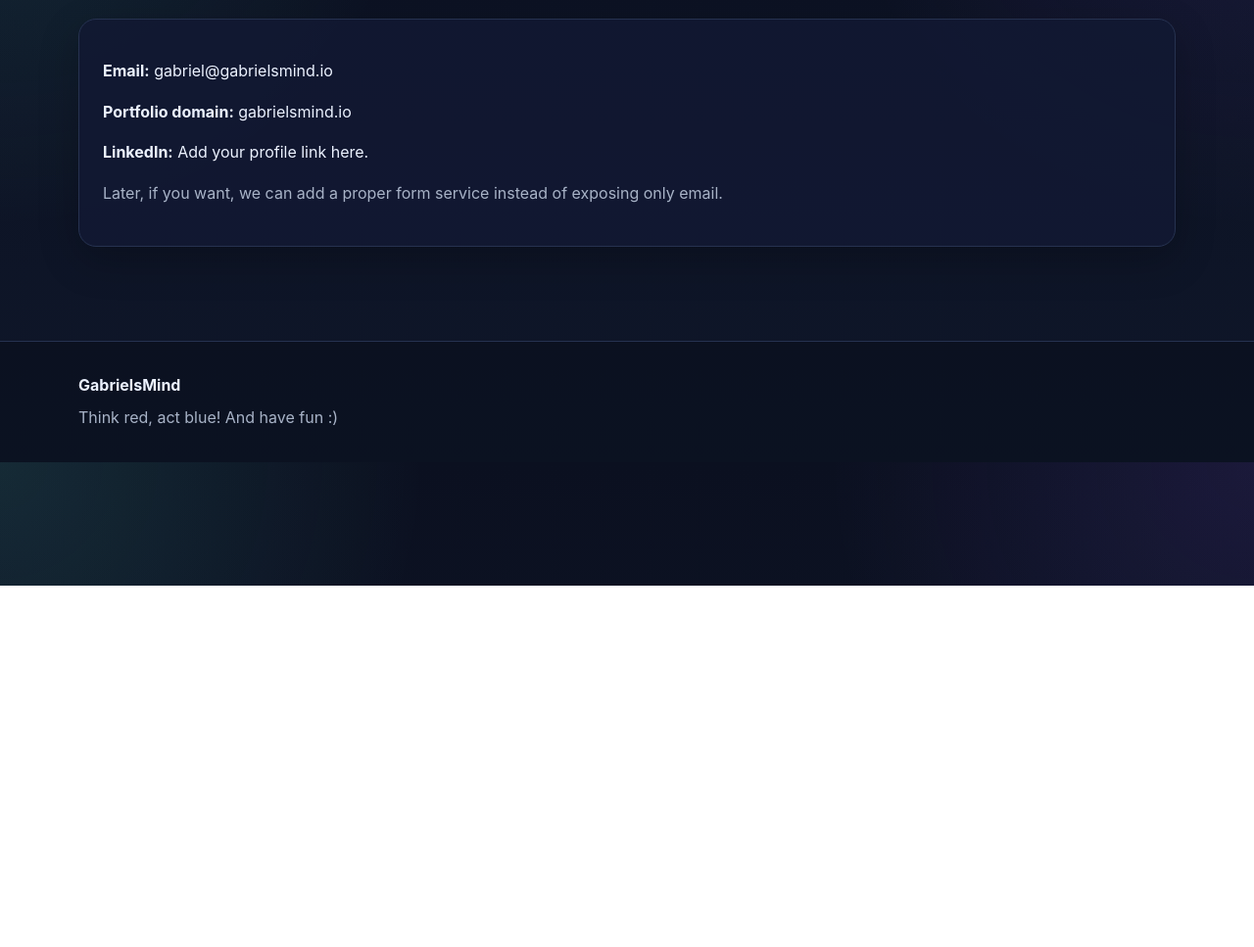
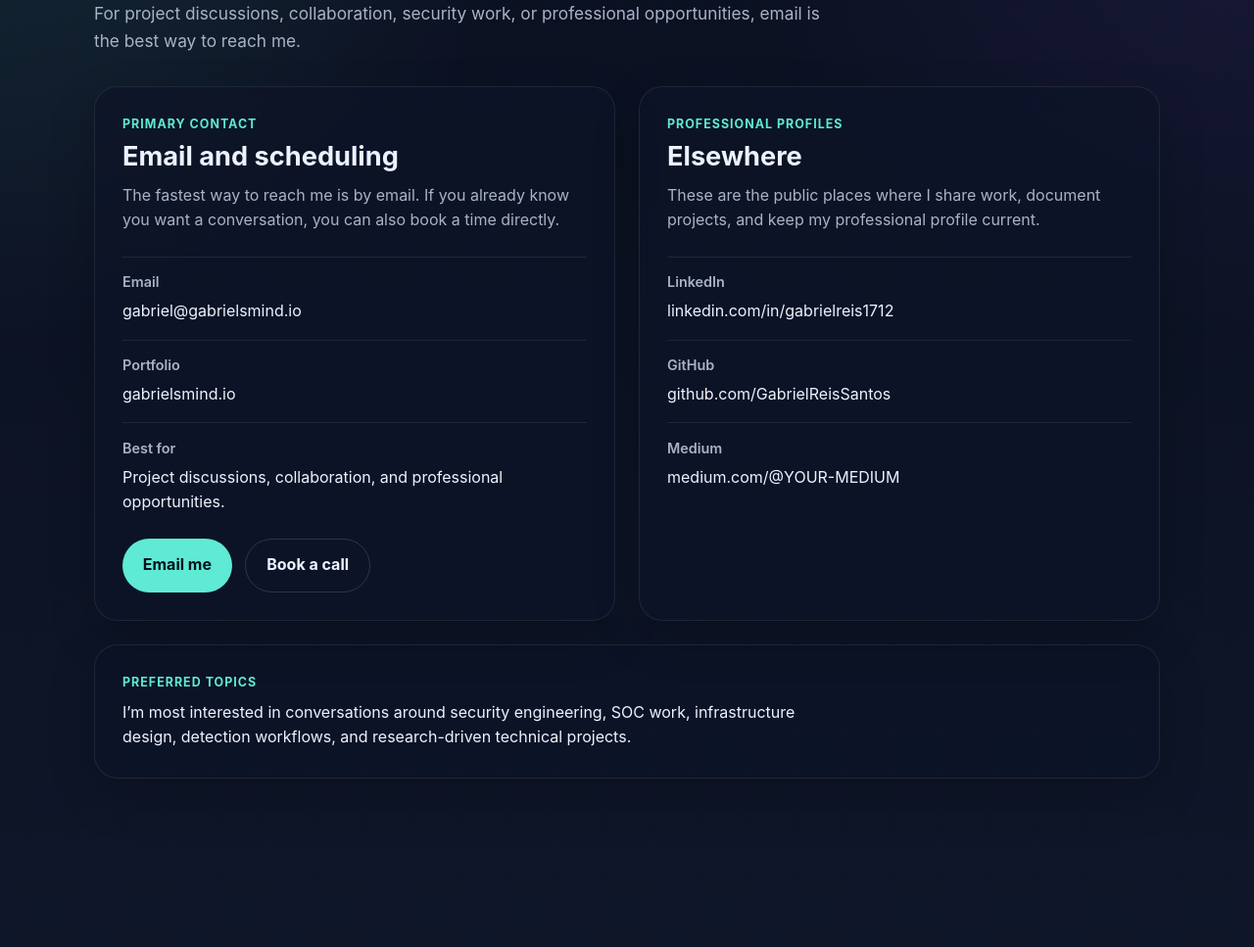
Before and after one commit to GabrielReisSantos/gabrielsmind.github.io, an Astro site: page /contact in a window 1280 px wide. Shown: the part 202-1169 px from the top of the page at 98% size. Before the commit the page ends 800 px from the top, so only its background shows below. Built offline with nearby package versions, Linux system fonts and the light colour scheme; Astro itself is replaced by a stand-in of ours.

Commit message:
Redesign contact page with email and scheduling

```diff
--- a/src/components/Footer.astro
+++ b/src/components/Footer.astro
@@ -2,7 +2,7 @@
   <div class="container footer-inner">
     <div>
       <strong>GabrielsMind</strong>
-      <p class="muted">Think red, act blue! And have fun :)</p>
+      <p class="muted">Security projects, research, and documented engineering work.</p>
     </div>
 </footer>
 
--- a/src/pages/contact.astro
+++ b/src/pages/contact.astro
@@ -1,20 +1,239 @@
 ---
 import BaseLayout from "../layouts/BaseLayout.astro";
+import SectionIntro from "../components/SectionIntro.astro";
 ---
 
-<BaseLayout title="Contact | GabrielsMind" description="Contact Gabriel.">
+<BaseLayout
+  title="Contact | GabrielsMind"
+  description="Get in touch for project discussions, collaboration, security work, or professional opportunities."
+>
   <section class="section">
-    <p class="eyebrow">Contact</p>
-    <h1>Get in touch</h1>
-    <p class="lead">
-      The cleanest way to reach me is by email.
-    </p>
+    <div class="container contact-page">
+      <SectionIntro
+        eyebrow="Contact"
+        title="Get in touch"
+        text="For project discussions, collaboration, security work, or professional opportunities, email is the best way to reach me."
+      />
 
-    <div class="card">
-      <p><strong>Email:</strong> <a href="mailto:gabriel@gabrielsmind.io">gabriel@gabrielsmind.io</a></p>
-      <p><strong>Portfolio domain:</strong> <a href="https://gabrielsmind.io">gabrielsmind.io</a></p>
-      <p><strong>LinkedIn:</strong> Add your profile link here.</p>
-      <p class="muted">Later, if you want, we can add a proper form service instead of exposing only email.</p>
+      <div class="contact-grid">
+        <div class="contact-card">
+          <p class="card-label">Primary contact</p>
+          <h2>Email and scheduling</h2>
+          <p class="card-text">
+            The fastest way to reach me is by email. If you already know you want a conversation,
+            you can also book a time directly.
+          </p>
+
+          <div class="contact-list">
+            <div class="contact-item">
+              <span>Email</span>
+              <a href="mailto:gabriel@gabrielsmind.io">gabriel@gabrielsmind.io</a>
+            </div>
+
+            <div class="contact-item">
+              <span>Portfolio</span>
+              <a href="https://gabrielsmind.io" target="_blank" rel="noopener noreferrer">
+                gabrielsmind.io
+              </a>
+            </div>
+
+            <div class="contact-item">
+              <span>Best for</span>
+              <p>Project discussions, collaboration, and professional opportunities.</p>
+            </div>
+          </div>
+
+          <div class="contact-actions">
+            <a class="btn btn-primary" href="mailto:gabriel@gabrielsmind.io">Email me</a>
+            <a
+              class="btn btn-secondary"
+              href="https://calendly.com/YOUR-CALENDLY-LINK"
+              target="_blank"
+              rel="noopener noreferrer"
+            >
+              Book a call
+            </a>
+          </div>
+        </div>
+
+        <div class="contact-card">
+          <p class="card-label">Professional profiles</p>
+          <h2>Elsewhere</h2>
+          <p class="card-text">
+            These are the public places where I share work, document projects, and keep my professional profile current.
+          </p>
+
+          <div class="contact-list">
+            <div class="contact-item">
+              <span>LinkedIn</span>
+              <a
+                href="https://www.linkedin.com/in/gabrielreis1712"
+                target="_blank"
+                rel="noopener noreferrer"
+              >
+                linkedin.com/in/gabrielreis1712
+              </a>
+            </div>
+
+            <div class="contact-item">
+              <span>GitHub</span>
+              <a
+                href="https://github.com/GabrielReisSantos"
+                target="_blank"
+                rel="noopener noreferrer"
+              >
+                github.com/GabrielReisSantos
+              </a>
+            </div>
+
+            <div class="contact-item">
+              <span>Medium</span>
+              <a
+                href="https://medium.com/@YOUR-MEDIUM"
+                target="_blank"
+                rel="noopener noreferrer"
+              >
+                medium.com/@YOUR-MEDIUM
+              </a>
+            </div>
+          </div>
+        </div>
+      </div>
+
+      <div class="contact-note">
+        <p class="card-label">Preferred topics</p>
+        <p>
+          I’m most interested in conversations around security engineering, SOC work, infrastructure design,
+          detection workflows, and research-driven technical projects.
+        </p>
+      </div>
     </div>
   </section>
 </BaseLayout>
+
+<style>
+  .contact-page {
+    padding-top: 2rem;
+    padding-bottom: 5rem;
+  }
+
+  .contact-grid {
+    display: grid;
+    grid-template-columns: repeat(2, minmax(0, 1fr));
+    gap: 1.5rem;
+    margin-top: 2rem;
+  }
+
+  .contact-card,
+  .contact-note {
+    border-radius: 24px;
+    padding: 1.75rem;
+    background: rgba(13, 20, 40, 0.72);
+    border: 1px solid rgba(255, 255, 255, 0.08);
+    box-shadow: 0 18px 48px rgba(0, 0, 0, 0.2);
+  }
+
+  .contact-note {
+    margin-top: 1.5rem;
+  }
+
+  .card-label {
+    margin: 0 0 0.5rem;
+    color: var(--accent);
+    font-size: 0.78rem;
+    font-weight: 700;
+    text-transform: uppercase;
+    letter-spacing: 0.08em;
+  }
+
+  .contact-card h2 {
+    margin: 0 0 0.75rem;
+    font-size: 1.7rem;
+    line-height: 1.1;
+  }
+
+  .card-text {
+    margin: 0 0 1.5rem;
+    color: var(--muted);
+    max-width: 62ch;
+  }
+
+  .contact-list {
+    display: grid;
+    gap: 1rem;
+  }
+
+  .contact-item {
+    padding-top: 0.85rem;
+    border-top: 1px solid rgba(255, 255, 255, 0.08);
+  }
+
+  .contact-item span {
+    display: block;
+    margin-bottom: 0.35rem;
+    color: var(--muted);
+    font-size: 0.9rem;
+    font-weight: 600;
+  }
+
+  .contact-item a {
+    color: var(--text);
+    text-decoration: none;
+    word-break: break-word;
+  }
+
+  .contact-item a:hover {
+    color: var(--accent);
+  }
+
+  .contact-item p {
+    margin: 0;
+    color: var(--text);
+  }
+
+  .contact-actions {
+    display: flex;
+    gap: 0.85rem;
+    flex-wrap: wrap;
+    margin-top: 1.5rem;
+  }
+
+  .btn {
+    display: inline-flex;
+    align-items: center;
+    justify-content: center;
+    min-height: 50px;
+    padding: 0.85rem 1.3rem;
+    border-radius: 999px;
+    font-weight: 700;
+    text-decoration: none;
+    transition: transform 0.18s ease, opacity 0.18s ease, background 0.18s ease;
+  }
+
+  .btn:hover {
+    transform: translateY(-1px);
+  }
+
+  .btn-primary {
+    background: var(--accent);
+    color: #04111f;
+  }
+
+  .btn-secondary {
+    background: transparent;
+    color: var(--text);
+    border: 1px solid rgba(255, 255, 255, 0.14);
+  }
+
+  .contact-note p:last-child {
+    margin: 0;
+    color: var(--text);
+    max-width: 70ch;
+  }
+
+  @media (max-width: 900px) {
+    .contact-grid {
+      grid-template-columns: 1fr;
+    }
+  }
+</style>
```
